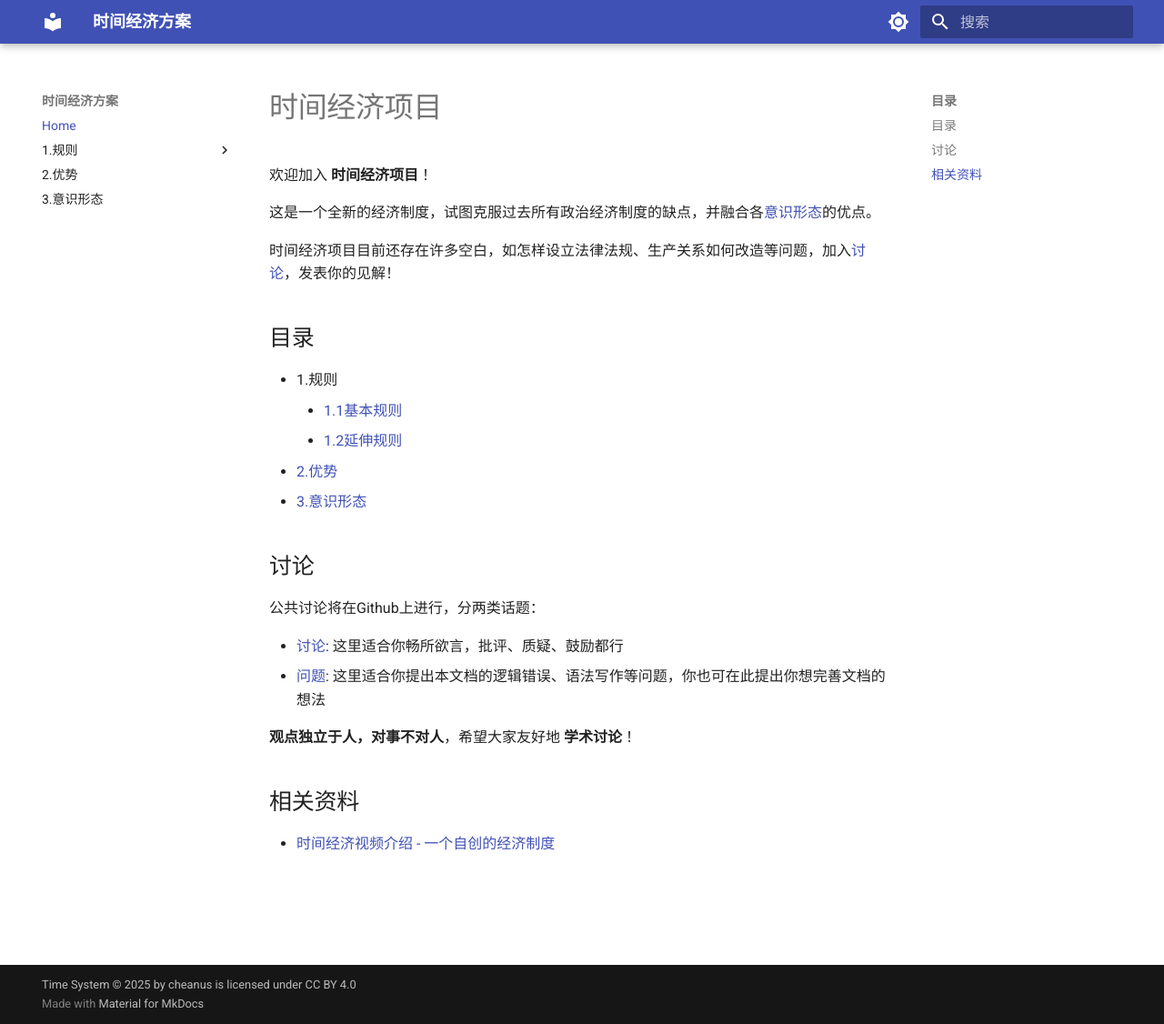
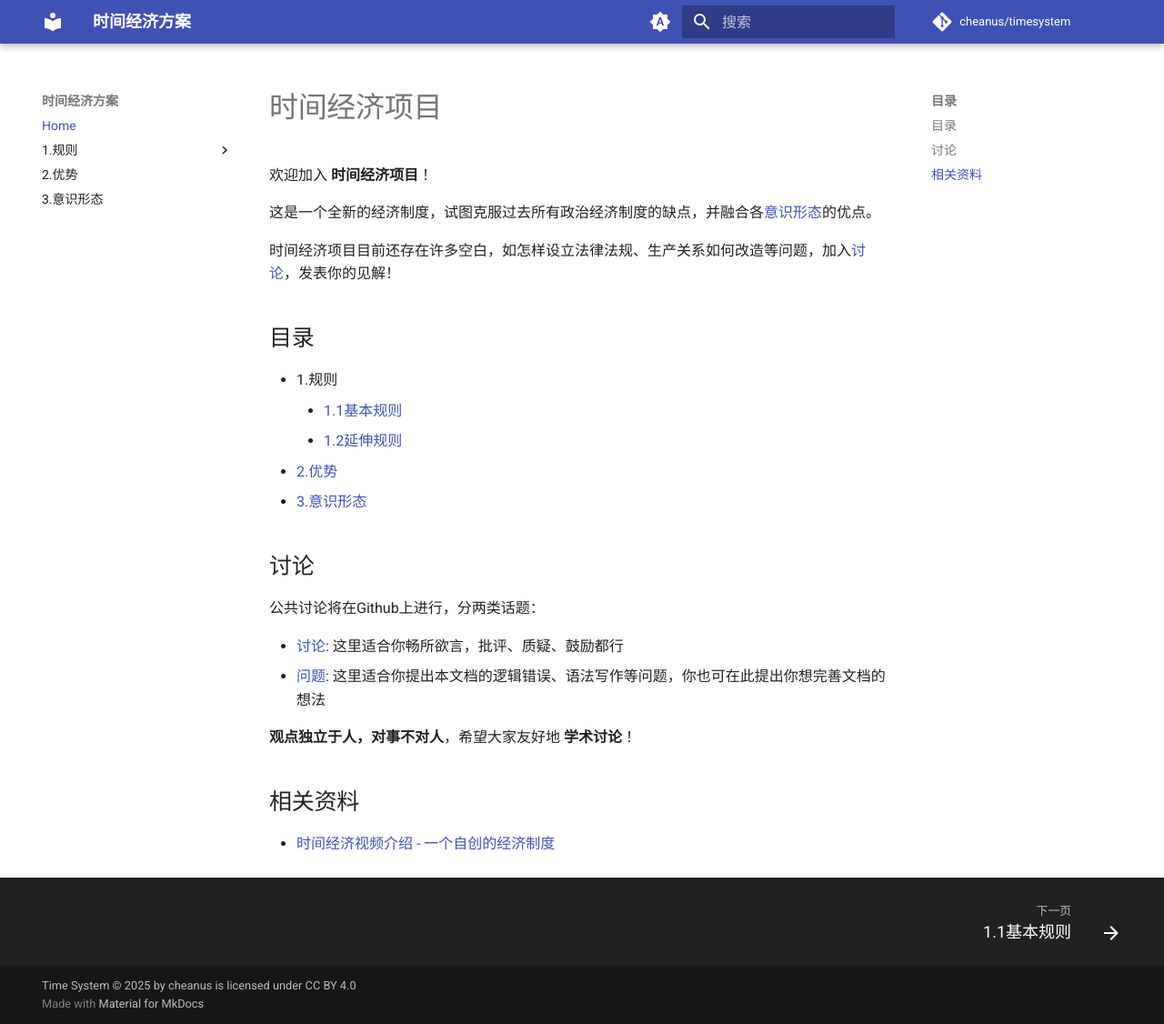
Before and after one commit to cheanus/timesystem, an MkDocs documentation site: the page built from docs/index.md, in a window 1280 px wide and 1126 px high. Shown: the whole window at 91% size. Built offline with MkDocs 1.6.1 and Material for MkDocs 9.7.7, drawn with Linux system fonts in a browser that asks for light colours; comment, search, counter and statistics services are not loaded.

Commit message:
feat: Github, footer navigation and palette

```diff
--- a/mkdocs.yml
+++ b/mkdocs.yml
@@ -1,19 +1,30 @@
 site_name: 时间经济方案
 site_url: https://cheanus.github.io/timesystem/
+repo_url: https://github.com/cheanus/timesystem
+repo_name: cheanus/timesystem
 theme:
   name: material
   language: zh
+  features:
+    - navigation.footer
   palette:
+    # Palette toggle for automatic mode
+    - media: "(prefers-color-scheme)"
+      toggle:
+        icon: material/brightness-auto
+        name: Switch to light mode
     # Palette toggle for light mode
-    - scheme: default
+    - media: "(prefers-color-scheme: light)"
+      scheme: default
       toggle:
         icon: material/brightness-7
         name: Switch to dark mode
     # Palette toggle for dark mode
-    - scheme: slate
+    - media: "(prefers-color-scheme: dark)"
+      scheme: slate
       toggle:
         icon: material/brightness-4
-        name: Switch to light mode
+        name: Switch to system preference
 extra_css:
   - stylesheets/extra.css
 copyright: Time System © 2025 by cheanus is licensed under CC BY 4.0
@@ -27,7 +38,6 @@ markdown_extensions:
   - md_in_html
   - toc:
       permalink: true
-
   # Python Markdown Extensions
   - pymdownx.arithmatex:
       generic: true
```
